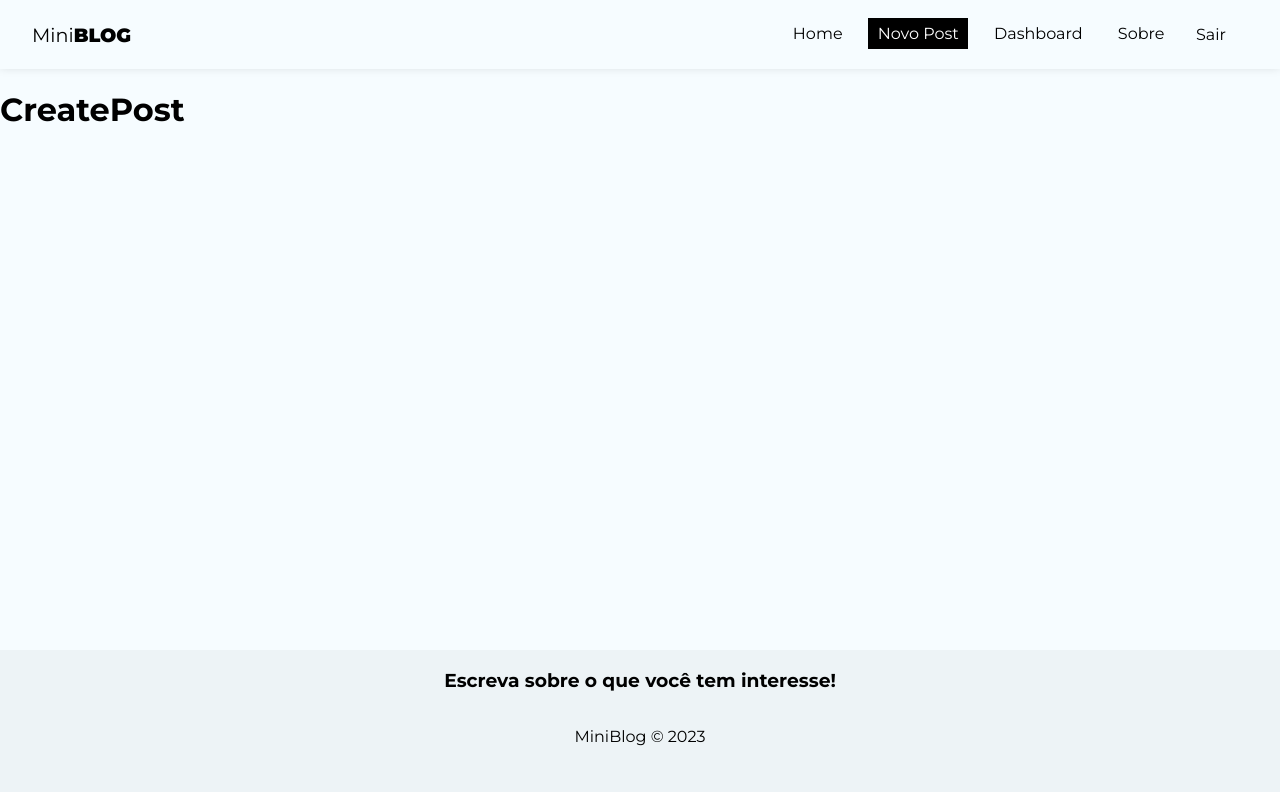
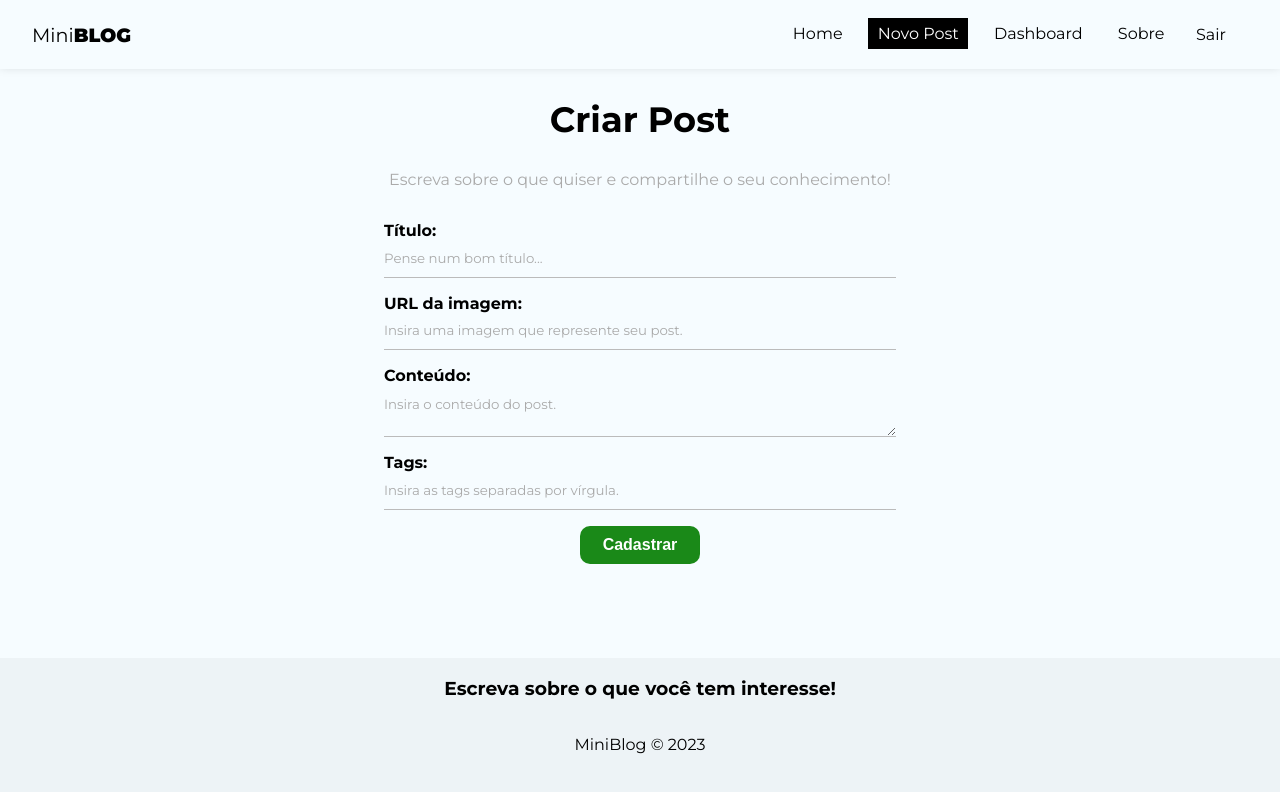
Before and after one commit to magnata19/mini-blog, a React (Vite) app in the folder MINIBLOG/miniblog/: page /posts/create in a window 1280 px wide. Shown: the top 792 px of the page. Built offline with nearby package versions, Linux system fonts and the light colour scheme; no server answers; sample sign-in values are in the browser's storage.

Commit message:
estruturando pagina de criar post

```diff
--- a/MINIBLOG/miniblog/src/pages/CreatePost/CreatePost.jsx
+++ b/MINIBLOG/miniblog/src/pages/CreatePost/CreatePost.jsx
@@ -1,14 +1,81 @@
 //css
-import styles from './CreatePost.module.css'
+import styles from "./CreatePost.module.css";
 
-import React from 'react'
+//hooks
+import { useState } from "react";
+import { useNavigate } from "react-router-dom";
+import { useAuthValue } from "../../context/AuthContext";
 
 const CreatePost = () => {
+  const [title, setTitle] = useState("");
+  const [image, setImage] = useState("");
+  const [body, setBody] = useState("");
+  const [tags, setTags] = useState([]);
+  const [formError, setFormError] = useState("");
+
+  const handleSubmit = (e) => {
+    e.preventDefault();
+  };
+
   return (
-    <div>
-      <h1>CreatePost</h1>
+    <div className={styles.create_post}>
+      <h2>Criar Post</h2>
+      <p>Escreva sobre o que quiser e compartilhe o seu conhecimento!</p>
+      <form onSubmit={handleSubmit}>
+        <label>
+          <span>Título:</span>
+          <input
+            type="text"
+            name="title"
+            required
+            placeholder="Pense num bom título..."
+            onChange={(e) => setTitle(e.target.value)}
+            value={title}
+          />
+        </label>
+        <label>
+          <span>URL da imagem:</span>
+          <input
+            type="text"
+            name="image"
+            required
+            placeholder="Insira uma imagem que represente seu post."
+            onChange={(e) => setImage(e.target.value)}
+            value={image}
+          />
+        </label>
+        <label>
+          <span>Conteúdo:</span>
+          <textarea
+            name="body"
+            required
+            placeholder="Insira o conteúdo do post."
+            onChange={(e) => setBody(e.target.value)}
+            value={body}
+          ></textarea>
+        </label>
+        <label>
+          <span>Tags:</span>
+          <input
+            type="text"
+            name="tags"
+            required
+            placeholder="Insira as tags separadas por vírgula."
+            onChange={(e) => setTags(e.target.value)}
+            value={tags}
+          />
+        </label>
+        <button className="btn">Cadastrar</button>
+        {/* {!loading && <button className="btn">Cadastrar</button>}
+        {loading && (
+          <button className="btn" disabled>
+            Aguarde...
+          </button>
+        )}
+        {error && <p className="error">{error}</p>} */}
+      </form>
     </div>
-  )
-}
+  );
+};
 
-export default CreatePost
+export default CreatePost;
--- a/MINIBLOG/miniblog/src/pages/CreatePost/CreatePost.module.css
+++ b/MINIBLOG/miniblog/src/pages/CreatePost/CreatePost.module.css
@@ -0,0 +1,12 @@
+.create_post {
+  text-align: center;
+}
+
+.create_post h2 {
+  font-size: 2.2em;
+}
+
+.create_post p {
+  color: #aaa;
+  margin-bottom: 2em;
+}
```
